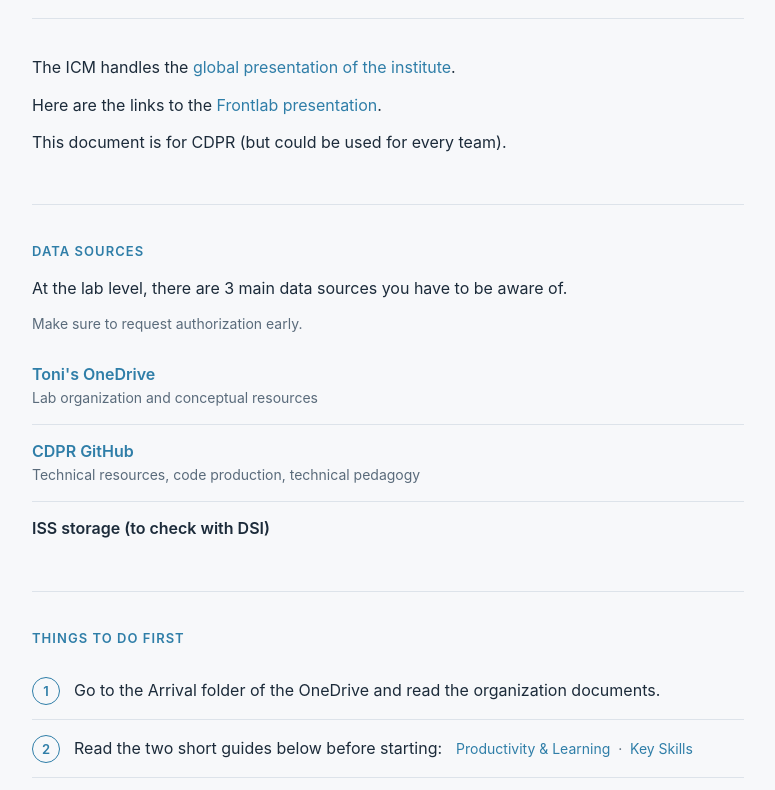
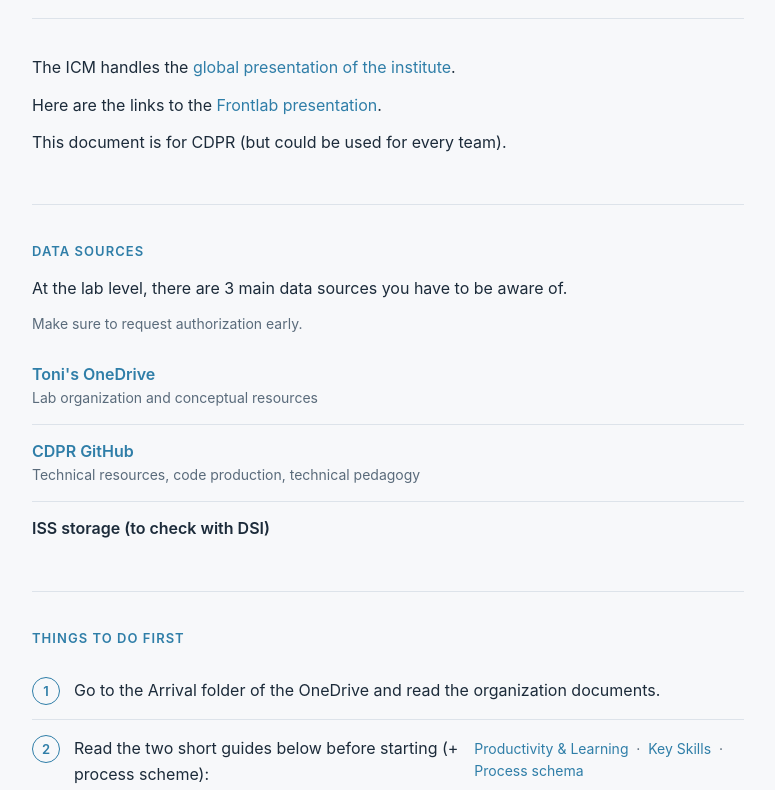
Before and after one commit to ICM-Frontlab-CDPR/ICM-Frontlab-CDPR.github.io, a plain HTML site: page index.html in a window 1280 px wide. Shown: the part 150-940 px from the top of the page, without its empty margins (252-1027 px from the left). Drawn offline with Linux system fonts and the light colour scheme.

Commit message:
Revise guide instructions with process schema link
Updated the instructions to include an additional guide link for the process schema.

```diff
--- a/index.html
+++ b/index.html
@@ -131,10 +131,14 @@
     <h2>Things to do first</h2>
     <ul class="steps">
       <li>Go to the Arrival folder of the OneDrive and read the organization documents.</li>
-      <li>
-        Read the two short guides below before starting:
-        <div class="step-note"><a href="productivity.html">Productivity &amp; Learning</a> &nbsp;·&nbsp; <a href="skills.html">Key Skills</a></div>
-      </li>
+     <li>
+      Read the two short guides below before starting (+ process scheme):
+      <div class="step-note">
+        <a href="productivity.html">Productivity &amp; Learning</a> &nbsp;·&nbsp;
+        <a href="skills.html">Key Skills</a> &nbsp;·&nbsp;
+        <a href="process-schema.html">Process schema</a>
+      </div>
+    </li>
       <li>Then explore GitHub and the OneDrive to learn the conceptual and technical material you will need before getting started with your project.</li>
     </ul>
   </section>
```
